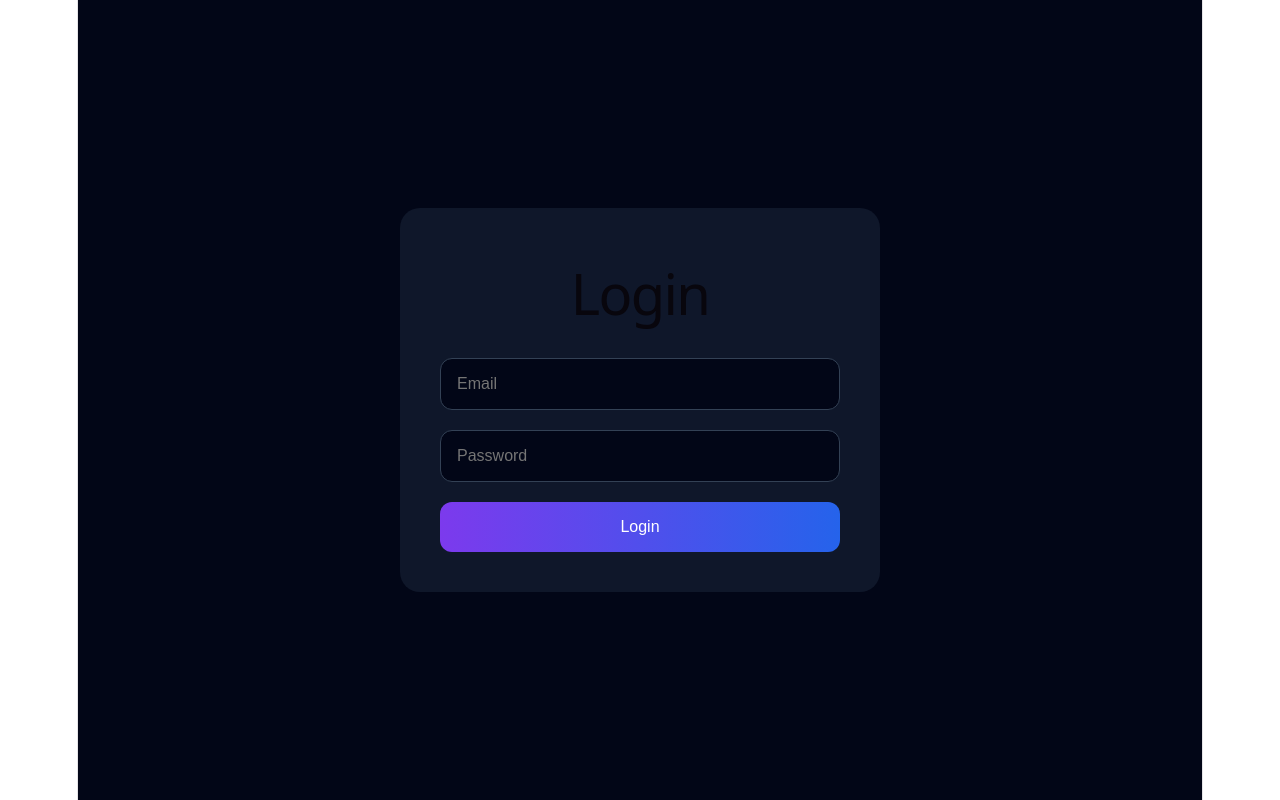
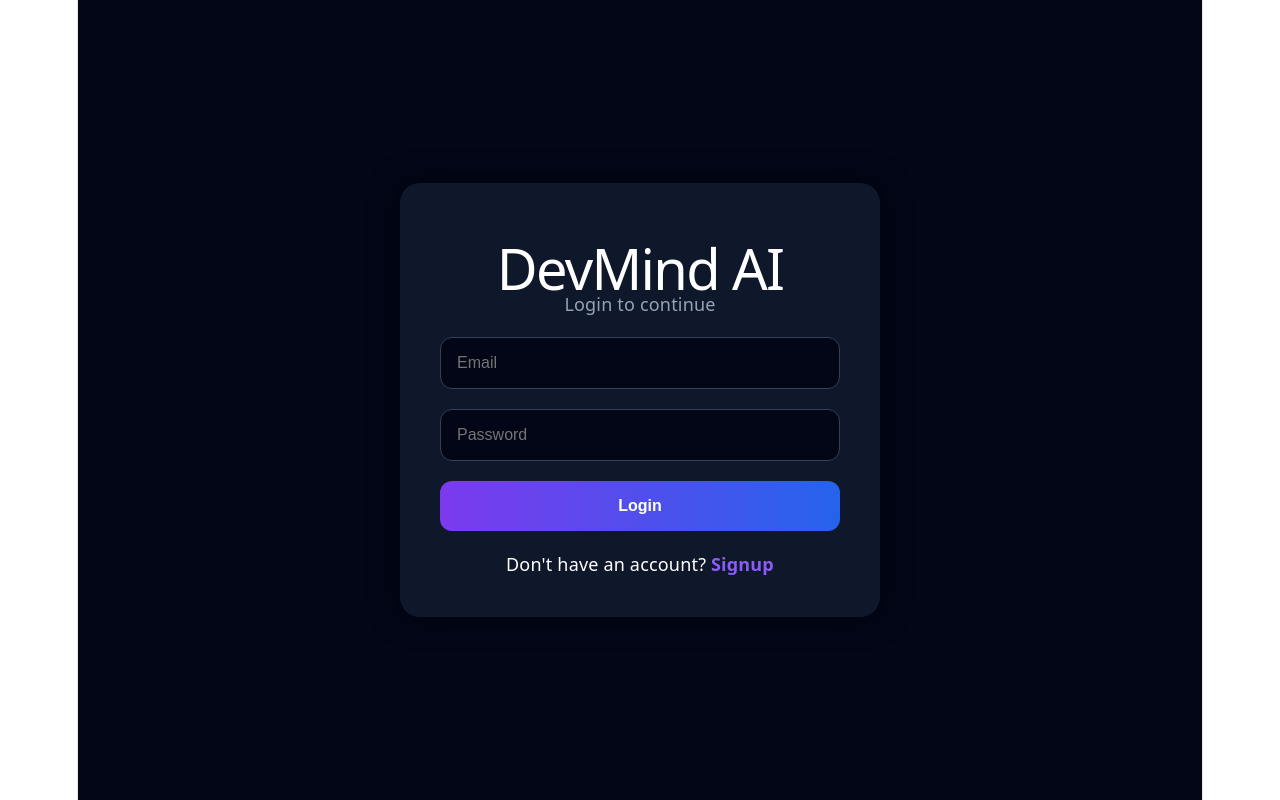
Before and after one commit to AyanGupta25/devmind-ai, a React app in the folder frontend/frontend/: page /login in a window 1280 px wide. Built offline with nearby package versions, Linux system fonts and the light colour scheme; the HTML template or start-up script is replaced by a standard one.

Commit message:
Fixed Login Page

```diff
--- a/frontend/frontend/src/pages/Login.jsx
+++ b/frontend/frontend/src/pages/Login.jsx
@@ -1,3 +1,4 @@
+
 import { useState } from "react"
 
 import {
@@ -15,14 +16,27 @@ function Login() {
   const [password, setPassword] =
     useState("")
 
+  const [loading, setLoading] =
+    useState(false)
+
   async function handleLogin() {
 
+    if (!email || !password) {
+
+      alert("Please fill all fields")
+
+      return
+
+    }
+
     try {
+
+      setLoading(true)
 
       const response =
         await fetch(
 
-          "http://localhost:5000/api/auth/login",
+          `${import.meta.env.VITE_API_URL}/api/auth/login`,
 
           {
 
@@ -49,9 +63,17 @@ function Login() {
       const data =
         await response.json()
 
-      console.log(data)
+      if (!response.ok) {
 
-      alert(data.message)
+        alert(
+          data.message || "Login failed"
+        )
+
+        setLoading(false)
+
+        return
+
+      }
 
       localStorage.setItem(
 
@@ -61,11 +83,19 @@ function Login() {
 
       )
 
+      alert("Login successful")
+
       navigate("/dashboard")
 
     } catch (error) {
 
       console.log(error)
+
+      alert("Server error")
+
+    } finally {
+
+      setLoading(false)
 
     }
 
@@ -77,9 +107,13 @@ function Login() {
 
       <div style={styles.card}>
 
-        <h1>
-          Login
+        <h1 style={styles.title}>
+          DevMind AI
         </h1>
+
+        <p style={styles.subtitle}>
+          Login to continue
+        </p>
 
         <input
 
@@ -119,11 +153,37 @@ function Login() {
 
           style={styles.button}
 
+          disabled={loading}
+
         >
 
-          Login
+          {
+            loading
+              ? "Loading..."
+              : "Login"
+          }
 
         </button>
+
+        <p style={styles.text}>
+
+          Don't have an account?{" "}
+
+          <span
+
+            onClick={() =>
+              navigate("/signup")
+            }
+
+            style={styles.link}
+
+          >
+
+            Signup
+
+          </span>
+
+        </p>
 
       </div>
 
@@ -163,7 +223,30 @@ const styles = {
 
     gap: "20px",
 
-    width: "400px"
+    width: "400px",
+
+    boxShadow:
+      "0 0 30px rgba(0,0,0,0.5)"
+
+  },
+
+  title: {
+
+    color: "white",
+
+    textAlign: "center",
+
+    marginBottom: "0px"
+
+  },
+
+  subtitle: {
+
+    color: "#94a3b8",
+
+    textAlign: "center",
+
+    marginTop: "-10px"
 
   },
 
@@ -179,7 +262,9 @@ const styles = {
 
     color: "white",
 
-    fontSize: "16px"
+    fontSize: "16px",
+
+    outline: "none"
 
   },
 
@@ -198,7 +283,27 @@ const styles = {
 
     fontSize: "16px",
 
-    cursor: "pointer"
+    cursor: "pointer",
+
+    fontWeight: "bold"
+
+  },
+
+  text: {
+
+    color: "white",
+
+    textAlign: "center"
+
+  },
+
+  link: {
+
+    color: "#8b5cf6",
+
+    cursor: "pointer",
+
+    fontWeight: "bold"
 
   }
 
```
